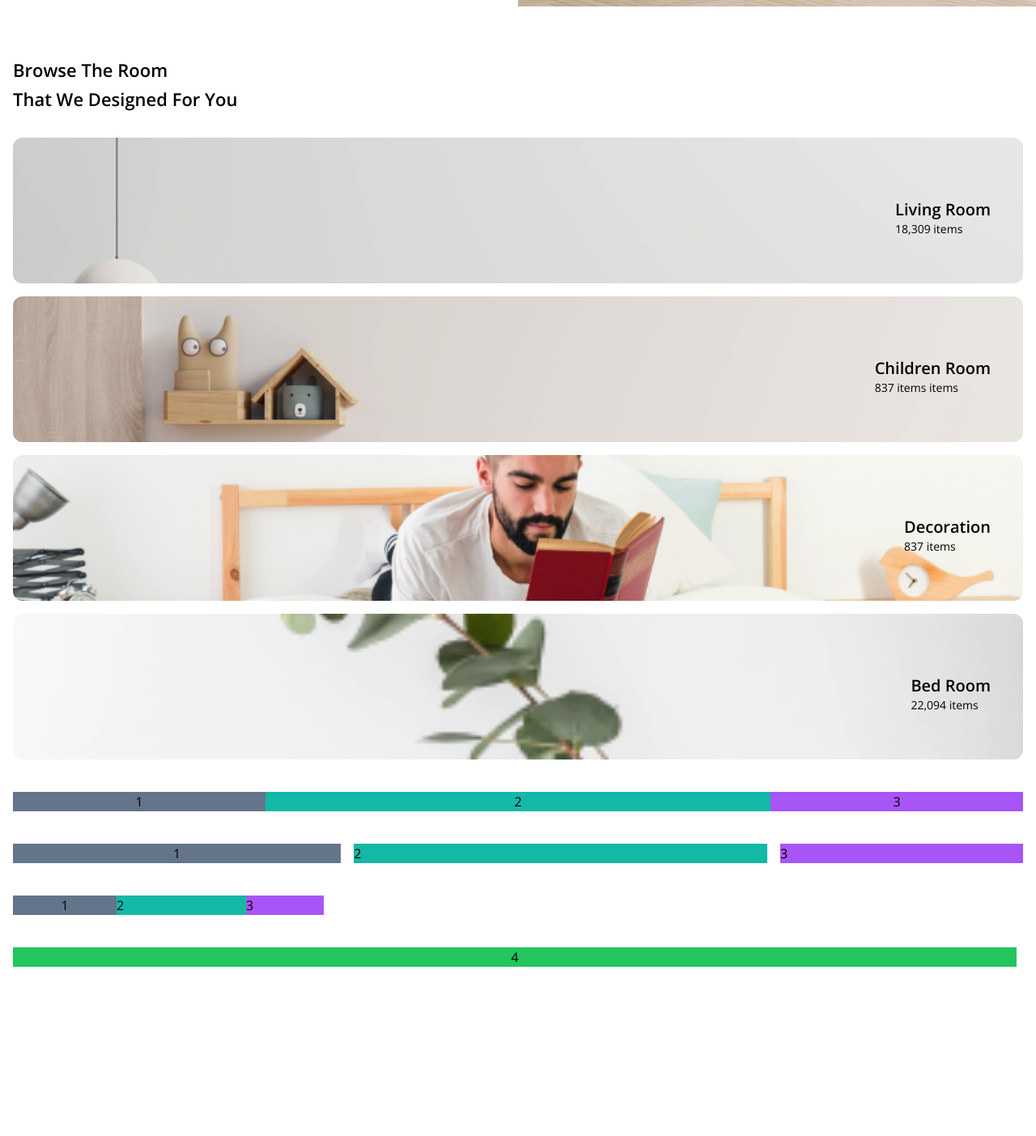
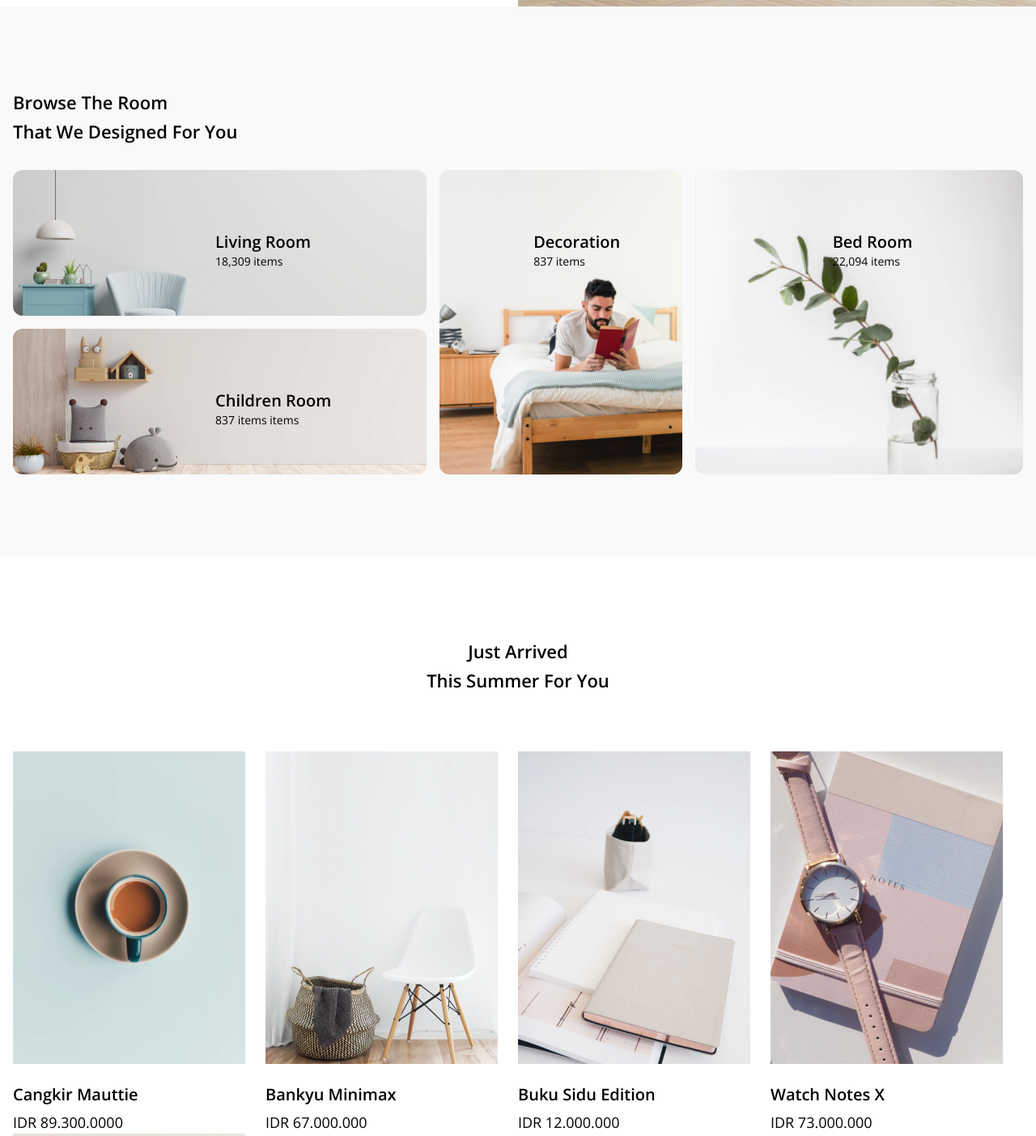
Before and after one commit to ramliagustiawan/furnitron, a website: page src/index.html in a window 1280 px wide. Shown: the part 572-1975 px from the top of the page at 81% size. Before the commit the page ends 1766 px from the top, so only its background shows below. Drawn offline with nearby package versions, Linux system fonts and the light colour scheme.

Commit message:
section just arrived

```diff
--- a/src/index.html
+++ b/src/index.html
@@ -40,37 +40,87 @@
       </div>
     </section>
 
-    <section>
-      <div class="container mt-[60px]">
+    <!-- Browse The Room Start -->
+
+    <section class="lg:bg-bgsatu lg:py-[100px] pt-[60px]">
+      <div class="container">
         <h1 class="text-black text-[22px] font-semibold leading-9">Browse The Room <span class="block">That We Designed For You</span></h1>
       </div>
-      <div class="container mt-[30px] flex flex-col gap-4">
-        <div class="bg-cover h-[180px] rounded-xl relative" style="background-image: url(../public/asset/image\ 4.png)">
-          <div class="absolute inset-y-[75px] right-10">
+      <!-- card start -->
+      <div class="container mt-[30px] grid grid-cols-12 gap-4 lg:grid lg:grid-rows-4 lg:grid-flow-col">
+        <!-- card 1 -->
+        <div class="bg-cover h-[180px] rounded-xl relative col-span-12 md:col-span-6 lg:row-span-2 lg:col-span-5 bg-green-500" style="background-image: url(../public/asset/image\ 4.png)">
+          <div class="absolute inset-y-[75px] left-[170px] lg:inset-y-[75px] lg:left-[250px]">
             <h1 class="text-black text-xl font-semibold">Living Room</h1>
             <p class="text-black text-sm font-normal">18,309 items</p>
           </div>
         </div>
-        <div class="bg-cover h-[180px] rounded-xl relative" style="background-image: url(../public/asset/image\ 5.png)">
-          <div class="absolute inset-y-[75px] right-10">
+        <!-- card 2 -->
+        <div class="bg-cover h-[180px] rounded-xl relative col-span-12 md:col-span-6 lg:row-span-2 lg:col-span-5" style="background-image: url(../public/asset/image\ 5.png)">
+          <div class="absolute inset-y-[75px] left-[170px] lg:inset-y-[75px] lg:left-[250px]">
             <h1 class="text-black text-xl font-semibold">Children Room</h1>
             <p class="text-black text-sm font-normal">837 items items</p>
           </div>
         </div>
-        <div class="bg-cover bg-center h-[180px] rounded-xl relative" style="background-image: url(../public/asset/image\ 6.png)">
-          <div class="absolute inset-y-[75px] right-10">
+        <!-- card 3  -->
+        <div class="bg-cover bg-left-bottom h-[180px] lg:h-full col-span-12 rounded-xl relative md:col-span-6 lg:col-span-3 lg:row-span-4" style="background-image: url(../public/asset/image\ 6.png)">
+          <div class="absolute inset-y-[75px] left-[170px] lg:-translate-x-1/2">
             <h1 class="text-black text-xl font-semibold">Decoration</h1>
             <p class="text-black text-sm font-normal">837 items</p>
           </div>
         </div>
-        <div class="bg-cover bg-center h-[180px] rounded-xl relative" style="background-image: url(../public/asset/image\ 7.png)">
-          <div class="absolute inset-y-[75px] right-10">
+        <!-- card 4 -->
+        <div class="bg-cover bg-center h-[180px] lg:h-full rounded-xl col-span-12 relative md:col-span-6 lg:col-span-4 lg:row-span-4 bg-red-500" style="background-image: url(../public/asset/image\ 7.png)">
+          <div class="absolute inset-y-[75px] left-[170px]">
             <h1 class="text-black text-xl font-semibold">Bed Room</h1>
             <p class="text-black text-sm font-normal">22,094 items</p>
           </div>
         </div>
       </div>
     </section>
+
+    <!-- Just Arrived start -->
+
+    <section>
+      <div class="lg:pt-[100px]">
+        <h1 class="text-black text-[22px] font-semibold leading-9 text-center">Just Arrived <span class="block">This Summer For You</span></h1>
+      </div>
+      <!-- card start -->
+      <div class="container mt-[70px] lg:grid lg:grid-cols-12 lg:snap-x overflow-scroll">
+        <!-- card 1 -->
+        <div class="lg:col-span-3 gap-[30px] lg:scroll-ml-6 snap-start">
+          <img src="../public/asset/image 9.png" alt="" class="w-[287px] h-[386px]" />
+          <h1 class="text-black text-xl font-semibold pt-6">Cangkir Mauttie</h1>
+          <p class="text-black text-lg font-normal pt-[6px]">IDR 89.300.0000</p>
+        </div>
+
+        <div class="lg:col-span-3 gap-[30px] lg:scroll-ml-6 snap-start">
+          <img src="../public/asset/image 10.png" alt="" class="w-[287px] h-[386px]" />
+          <h1 class="text-black text-xl font-semibold pt-6">Bankyu Minimax</h1>
+          <p class="text-black text-lg font-normal pt-[6px]">IDR 67.000.000</p>
+        </div>
+
+        <div class="lg:col-span-3 gap-[30px] lg:scroll-ml-6 snap-start">
+          <img src="../public/asset/image 11.png" alt="" class="w-[287px] h-[386px]" />
+          <h1 class="text-black text-xl font-semibold pt-6">Buku Sidu Edition</h1>
+          <p class="text-black text-lg font-normal pt-[6px]">IDR 12.000.000</p>
+        </div>
+
+        <div class="lg:col-span-3 gap-[30px] lg:scroll-ml-6 snap-start">
+          <img src="../public/asset/image 12.png" alt="" class="w-[287px] h-[386px]" />
+          <h1 class="text-black text-xl font-semibold pt-6">Watch Notes X</h1>
+          <p class="text-black text-lg font-normal pt-[6px]">IDR 73.000.000</p>
+        </div>
+
+        <div class="lg:col-span-3 gap-[30px] lg:scroll-ml-6 snap-start">
+          <img src="../public/asset/image 8.png" alt="" class="w-[287px] h-[386px]" />
+          <h1 class="text-black text-xl font-semibold pt-6">Racking Plants</h1>
+          <p class="text-black text-lg font-normal pt-[6px]">IDR 2.400.000</p>
+        </div>
+      </div>
+    </section>
+
+    <!-- Latihan -->
 
     <section>
       <div class="container mt-10">
@@ -83,7 +133,7 @@
 
       <div class="container mt-10">
         <div class="grid grid-cols-12 gap-4">
-          <div class="col-span-4 bg-slate-500 text-center">1</div>
+          <div class="col-span-4 bg-slate-500 text-center">grid 1</div>
           <div class="col-span-5 bg-teal-500">2</div>
           <div class="col-span-3 bg-purple-500">3</div>
         </div>
@@ -101,6 +151,12 @@
           <div class="bg-green-500 w-[1240px] text-center">4</div>
         </div>
       </div>
+      <div class="container mt-10 grid grid-rows-4 grid-flow-col gap-4">
+        <div class="row-span-2 col-span-2 bg-green-500">04</div>
+        <div class="row-span-2 col-span-2 bg-red-500">03</div>
+        <div class="row-span-4 bg-purple-500">01</div>
+        <div class="row-span-4 bg-teal-500">02</div>
+      </div>
     </section>
   </body>
 </html>
--- a/tailwind.config.js
+++ b/tailwind.config.js
@@ -10,6 +10,7 @@ module.exports = {
       colors: {
         pink: "#F9CADA",
         sky: "#BCE7F0",
+        bgsatu: "#F9F9F9",
       },
       screens: {
         "2xl": "1440px",
```
Also changed, not shown: dist/output.css, public/asset/image 10.png (added), public/asset/image 11.png (added), public/asset/image 12.png (added), public/asset/image 8.png (added), public/asset/image 9.png (added).
